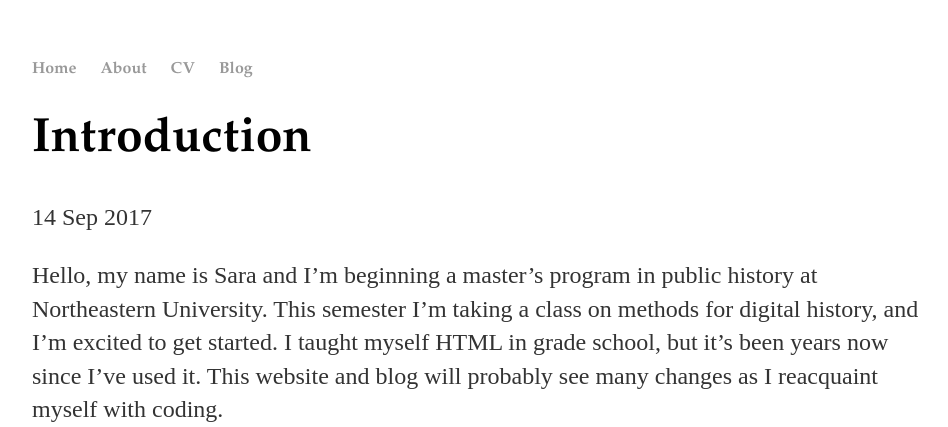
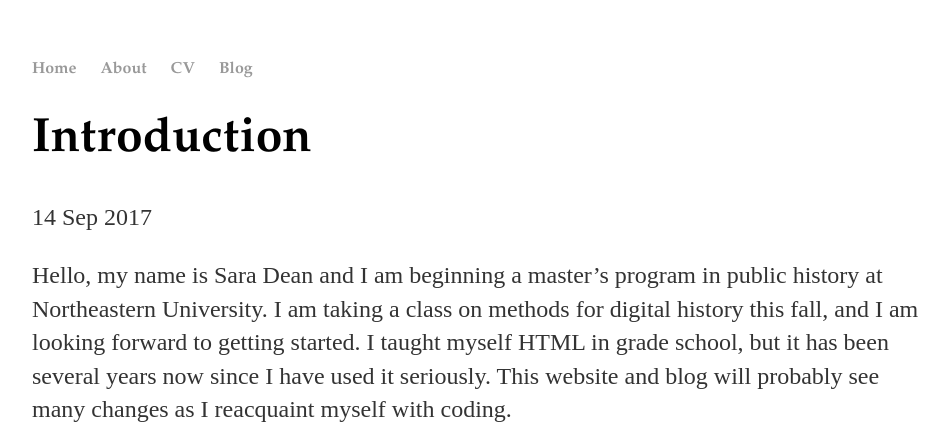
Before and after one commit to sara-dean/sara-dean.github.io, a Jekyll site: the page built from _posts/2017-09-14-week-one.md, in a window 1280 px wide and 900 px high, cut to the strip 0-427 px from the top of the window. Shown: the whole strip, without its empty margins (160-1108 px from the left). Built offline with Jekyll 4.4.1, drawn with Linux system fonts in a browser that asks for light colours.

Commit message:
Update 2017-09-14-week-one.md

```diff
--- a/_posts/2017-09-14-week-one.md
+++ b/_posts/2017-09-14-week-one.md
@@ -3,7 +3,7 @@ layout: post
 title: "Introduction"
 date: 2017-09-14
 ---
-Hello, my name is Sara and I'm beginning a master's program in public history at Northeastern University. This semester I'm taking a class on methods for digital history, and I'm excited to get started. I taught myself HTML in grade school, but it's been years now since I've used it. This website and blog will probably see many changes as I reacquaint myself with coding.
+Hello, my name is Sara Dean and I am beginning a master's program in public history at Northeastern University. I am taking a class on methods for digital history this fall, and I am looking forward to getting started. I taught myself HTML in grade school, but it has been several years now since I have used it seriously. This website and blog will probably see many changes as I reacquaint myself with coding.
 
 <div id="images">
         <img src="https://upload.wikimedia.org/wikipedia/commons/thumb/2/2a/State_Teachers%27_College%2C_Willimantic%2C_Conn_%2864895%29.jpg/1024px-State_Teachers%27_College%2C_Willimantic%2C_Conn_%2864895%29.jpg" width="600px">
```
